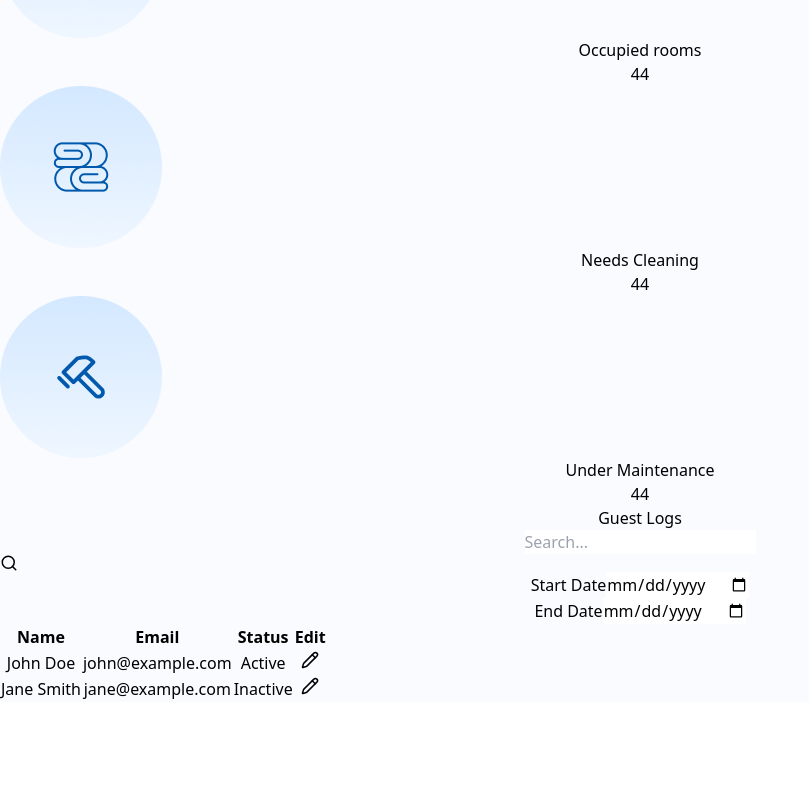
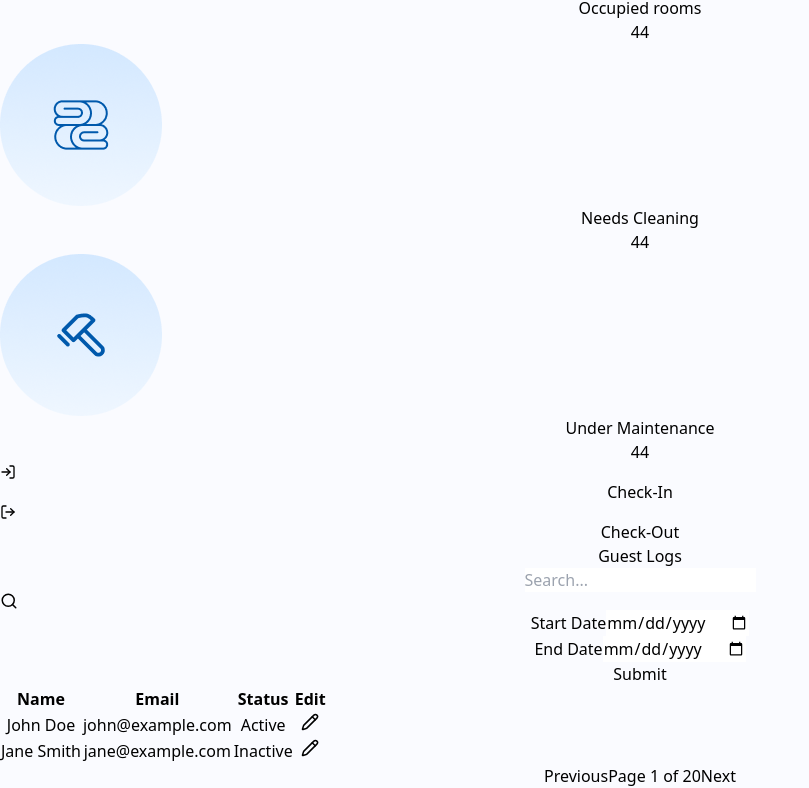
Before and after one commit to RaphaelOlagoke/BMH-APP-Tauri-, a React (Vite) app: page /#/ in a window 1280 px wide. Shown: the part 1347-2135 px from the top of the page, without its empty margins (0-809 px from the left). Before the commit the page ends 2049 px from the top, so only its background shows below. Built offline with nearby package versions, Linux system fonts and the light colour scheme.

Commit message:
Guest Logs

```diff
--- a/src-tauri/tauri.conf.json
+++ b/src-tauri/tauri.conf.json
@@ -13,10 +13,8 @@
     "windows": [
       {
         "title": "BMH",
-        "width": 800,
-        "height": 600,
         "resizable": true,
-        "fullscreen": false
+        "fullscreen": true
       }
     ],
     "security": {
--- a/src/components/GuestLogsFilterForm.jsx
+++ b/src/components/GuestLogsFilterForm.jsx
@@ -0,0 +1,24 @@
+import React from 'react'
+import Searchbar from "./Searchbar.jsx";
+import DateFilter from "./DateFilter.jsx";
+
+const GuestLogsFilterForm = ({ headerText, value, onChange, startDate, endDate, setStartDate, setEndDate, onSubmit}) => {
+    return (
+        <form onSubmit={onSubmit}>
+            <div className="flex justify-between items-center">
+                <h2 className="text-2xl">{headerText}</h2>
+                <div className="flex items-center space-x-5 justify-end">
+                    <Searchbar  placeholder= 'Search...' value={value} onChange={onChange} bgClass="border" />
+                    <DateFilter startDate={startDate} endDate={endDate} setStartDate={setStartDate} setEndDate={setEndDate} />
+                    <button
+                        type="submit"
+                        className="bg-blue-600 text-white px-4 py-2 mt-5 rounded hover:bg-blue-700 transition text-sm"
+                    >
+                        Submit
+                    </button>
+                </div>
+            </div>
+        </form>
+    )
+}
+export default GuestLogsFilterForm
--- a/src/components/Header.jsx
+++ b/src/components/Header.jsx
@@ -6,11 +6,11 @@ import Searchbar from "./Searchbar.jsx";
 
 const Icon = Search;
 
-const Header = ({ headerText, placeholder = 'Search...', value, onChange }) => {
+const Header = ({ headerText }) => {
     return (
         <div className="flex justify-between w-full px-4">
             <h2 className="text-xl font-semibold">{headerText}</h2>
-            <Searchbar  placeholder={placeholder} value={value} onChange={onChange} />
+            {/*<Searchbar  placeholder={placeholder} value={value} onChange={onChange} onSubmit={onSubmit} />*/}
         </div>
 
     );
--- a/src/components/Searchbar.jsx
+++ b/src/components/Searchbar.jsx
@@ -5,9 +5,14 @@ import {
 
 const Icon = Search;
 
-const Searchbar = ({placeholder, value, onChange, bgClass = 'bg-white'}) => {
+const Searchbar = ({placeholder, value, onChange, onSubmit, bgClass = 'bg-white'}) => {
+    const handleSubmit = (e) => {
+        e.preventDefault()
+        if (onSubmit) onSubmit(value)
+    }
+
     return (
-        <div className="relative">
+        <form onSubmit={handleSubmit} className="relative mt-5">
             <input
                 type="text"
                 placeholder={placeholder}
@@ -16,7 +21,7 @@ const Searchbar = ({placeholder, value, onChange, bgClass = 'bg-white'}) => {
                 className={`pl-10 pr-4 py-2 rounded ${bgClass} text-sm  border-gray-300 focus:outline-none focus:ring-2 focus:ring-blue-500`}
             />
             <Icon className="absolute w-5 h-5 text-gray-500 left-3 top-1/2 -translate-y-1/2" size={18} />
-        </div>
+        </form>
     )
 }
 export default Searchbar
--- a/src/components/Sidebar.jsx
+++ b/src/components/Sidebar.jsx
@@ -35,7 +35,7 @@ const Sidebar = ({ menuItems }) => {
 
                 <div className="pt-6">
                     <Link
-                        to="/logout"
+                        to="/login"
                         className={`flex items-center gap-3 px-3 py-2 rounded transition-all hover:bg-blue-100 text-black`}
                     >
                         <LogIn size={18} />
--- a/src/components/Table.jsx
+++ b/src/components/Table.jsx
@@ -5,28 +5,19 @@ import { Pencil } from 'lucide-react';
 
 
 const Table = ({
-headerText,
-value,
-onChange,
-startDate,
-endDate,
-setStartDate,
-setEndDate,
+filterForm,
 columns,
-data,
 onEdit,
 showEdit = false,
+currentPage,
+totalPages,
+onPageChange,
+data
 }) =>
 {
     return (
         <div className="bg-white px-6 py-12 shadow-lg rounded-2xl me-5">
-            <div className="flex justify-between items-center">
-                <h2 className="text-2xl">{headerText}</h2>
-                <div className="flex items-center space-x-5 justify-end">
-                    <Searchbar  placeholder= 'Search...' value={value} onChange={onChange} bgClass="border" />
-                    <DateFilter startDate={startDate} endDate={endDate} setStartDate={setStartDate} setEndDate={setEndDate} />
-                </div>
-            </div>
+            {filterForm && <div className="mb-4">{filterForm}</div>}
 
             {/* Table */}
             <div className="overflow-x-auto mt-6">
@@ -74,6 +65,29 @@ showEdit = false,
                     </tbody>
                 </table>
             </div>
+
+            <div className="flex justify-end items-center gap-2 mt-4">
+                <button
+                    onClick={() => onPageChange(currentPage - 1)}
+                    disabled={currentPage === 1}
+                    className="px-3 py-1 text-sm border rounded disabled:opacity-50"
+                >
+                    Previous
+                </button>
+
+                <span className="text-sm">
+                Page {currentPage} of {totalPages}
+              </span>
+
+                <button
+                    onClick={() => onPageChange(currentPage + 1)}
+                    disabled={currentPage === totalPages}
+                    className="px-3 py-1 text-sm border rounded disabled:opacity-50"
+                >
+                    Next
+                </button>
+            </div>
+
         </div>
     )
 }
--- a/src/pages/Index.jsx
+++ b/src/pages/Index.jsx
@@ -1,4 +1,4 @@
-import React, {useState} from 'react'
+import React, {useEffect, useState} from 'react'
 import Sidebar from "../components/Sidebar.jsx";
 import '../index.css';
 import {
@@ -13,12 +13,14 @@ import {
     RotateCcw,
     Percent,
     Settings,
-    Users
+    Users,
+    LogOut
 } from 'lucide-react';
 import Header from "../components/Header.jsx";
 import InfoMenu from "../components/InfoMenu.jsx";
 import {availableRoomsImg, maintenanceRoomsImg, needsCleaningRoomsImg, occupiedRoomsImg} from "../utils/index.js";
 import Table from "../components/Table.jsx";
+import GuestLogsFilterForm from "../components/GuestLogsFilterForm.jsx";
 
 const menuItems = [
     { label: 'Guest Logs', icon: FileText, path: '/' },
@@ -44,11 +46,6 @@ const roomsList = [
 ];
 
 const Index = () => {
-    const [searchTerm, setSearchTerm] = useState('');
-    const [tableSearchTerm, tableSetSearchTerm] = useState('');
-    const [startDate, setStartDate] = useState('');
-    const [endDate, setEndDate] = useState('');
-
     const columns = [
         { label: 'Name', accessor: 'name' },
         { label: 'Email', accessor: 'email' },
@@ -63,7 +60,7 @@ const Index = () => {
         }
     ];
 
-    const data = [
+    const dataList = [
         { name: 'John Doe', email: 'john@example.com', status: 'Active' },
         { name: 'Jane Smith', email: 'jane@example.com', status: 'Inactive' },
     ];
@@ -85,6 +82,38 @@ const Index = () => {
         }
     };
 
+    const totalPages = 20;
+
+    const [searchTerm, setSearchTerm] = useState('');
+    const [tableSearchTerm, tableSetSearchTerm] = useState('');
+    const [startDate, setStartDate] = useState('');
+    const [endDate, setEndDate] = useState('');
+    const [page, setPage] = useState(1);
+    const [data, setData] = useState([]);
+    const [pageCount, setPageCount] = useState(1);
+
+    const fetchData = async (page) => {
+        // const res = await fetch(`/api/items?page=${page}`);
+        // const { data, totalPages } = await res.json();
+
+        console.log(page);
+        setData(dataList);
+        setPageCount(totalPages);
+    };
+
+    useEffect(() => {
+        fetchData(page);
+    }, [page]);
+
+    const handlePageChange = (newPage) => {
+        if (newPage >= 1 && newPage <= pageCount) {
+            setPage(newPage);
+        }
+    };
+
+    const onSubmit = () => {
+
+    };
 
     return (
         <div className="flex" >
@@ -93,13 +122,43 @@ const Index = () => {
             <main className="main ps-20 py-6 text-2xl w-full">
                 <Header headerText="Hello Evano 👋🏼," value={searchTerm}  onChange={setSearchTerm} />
                 <InfoMenu menuItems={roomsList}/>
+                <div className="flex justify-end space-x-5 py-3 me-5">
+                    <a
+                        href=""
+                        type="submit"
+                        className="flex items-center gap-2 bg-blue-600 text-white py-3 px-3 rounded-lg font-light text-xs hover:bg-blue-700 transition"
+                    >
+                        <LogIn size={16} />
+                        Check-In
+                    </a>
+                    <a
+                        href=""
+                        type="submit"
+                        className="flex items-center gap-2 bg-blue-600 text-white py-3 px-3 rounded-lg font-light text-xs hover:bg-blue-700 transition"
+                    >
+                        <LogOut size={16} />
+                        Check-Out
+                    </a>
+                </div>
+
                 <Table
-                    headerText={"Guest Logs"}
-                    value={tableSearchTerm} onChange={tableSetSearchTerm}
-                    startDate={startDate} setStartDate={setStartDate}
-                    endDate={endDate} setEndDate={setEndDate}
+                    filterForm={
+                        <GuestLogsFilterForm
+                            headerText="Guest Logs"
+                            value={tableSearchTerm}
+                            onChange={tableSetSearchTerm}
+                            startDate={startDate}
+                            endDate={endDate}
+                            setStartDate={setStartDate}
+                            setEndDate={setEndDate}
+                            onSubmit={onSubmit}
+                        />
+                    }
                     columns={columns}
                     data={data}
+                    currentPage={page}
+                    totalPages={pageCount}
+                    onPageChange={handlePageChange}
                     onEdit={handleEdit}
                     showEdit={true}
                 />
--- a/src/pages/Login.jsx
+++ b/src/pages/Login.jsx
@@ -15,7 +15,7 @@ const Login = () => {
                 <div className="w-full max-w-md">
                     <h2 className="text-3xl font-bold text-center text-gray-800 mb-6">BMH Hotel</h2>
 
-                    <form className="space-y-6">
+                    <form className="space-y-6" action="/" method="GET">
                         <div>
                             <label htmlFor="email" className="block text-sm font-medium text-gray-700 mb-1">
                                 Email
```
